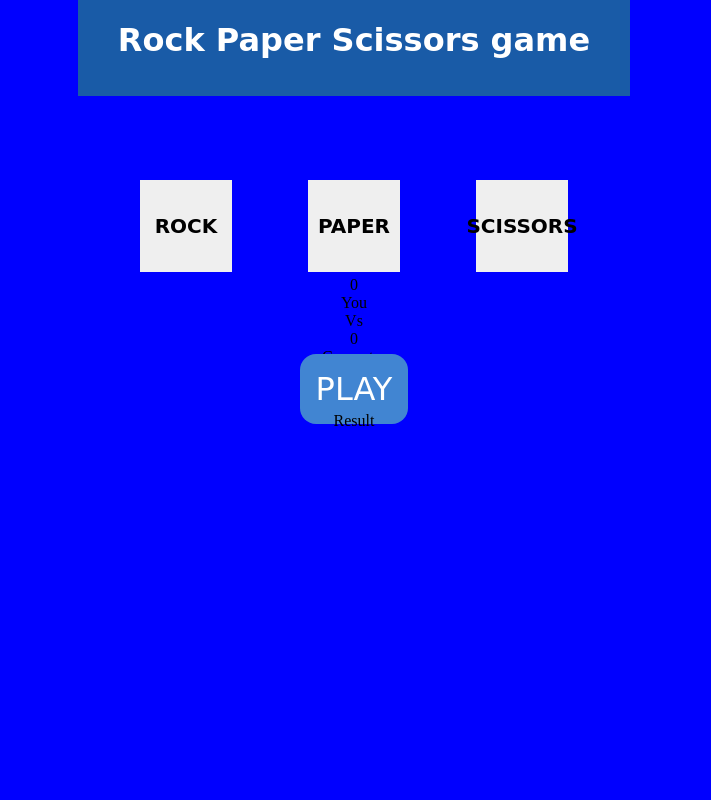
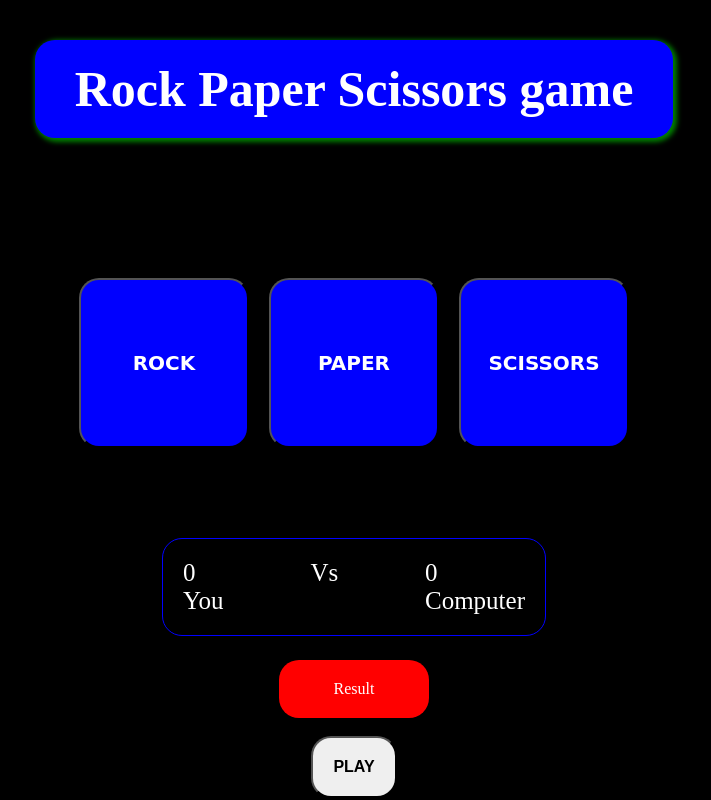
Before and after one commit to ayushkumaroj/RPS-Game, a plain HTML site: page index.html in a window 1280 px wide. Shown: the whole page, without its empty margins (286-997 px from the left). Drawn offline with Linux system fonts and the light colour scheme.

Commit message:
Update style.css

```diff
--- a/style.css
+++ b/style.css
@@ -1,75 +1,116 @@
-* {
+*{
+    padding: 0;
     margin: 0;
-    padding: 0;
-    text-align: center;
     box-sizing: border-box;
-}
-body{
-    background:blue;
-}
-h1 {
-    background-color: #195ba7;
-    display: inline-block;
-    padding: 0px 40px;
-    color: #fff;
-    height: 6rem;
-    font-family: cursive;
-    line-height: 5rem;
+    color: white;
 }
 
-.choice {
-    height: 100px;
-    width: 100px;
-    margin: 0px 10px;
+body{
+    background: #000;
+    width: 100%;
+    height: 100vh;
+    display: flex;
+    flex-direction: column;
+}
+h1{
+    display: inline-block;
+    margin:0 auto;
+    font-size: 50px;
+    margin-top: 40px;
+    background: blue;
+    padding: 20px 40px;
+    border-radius: 20px;
+    /* border-bottom: 1px solid ;
+     */
+     box-shadow: 2px 2px 5px 2px green;
+}
+.choices{
+    width: 80%;
+    height: 80vh;
+    margin: 0px auto;
     display: flex;
     justify-content: center;
     align-items: center;
+    gap:20px;
+    margin-bottom: 40px;
+}
+.choice{
+    width: 170px;
+    height: 170px;
+    border-radius: 20px;
+    background:blue;
+    transition: background ease-in-out 0.3s ;
+
+}
+.choice h2{
+    font-family: cursive;
+    font-size: 20px;
+}
+.choice:hover{
+    background: green;
 }
 
-img {
-    height: 130px;
-    width: 130px;
-    object-fit: cover;
+.scoreBoard{
+    border: 1px solid blue;
     border-radius: 20px;
+    display: flex;
+    position: relative;
+    top: -100px;
+    margin: 10px auto;
+    width: 30%;
+    padding: 20px;
+    height: 100px;
+    justify-content: space-between;
+
+    font-size: 25px;
 }
-
-.choices {
+.msgCotainer{
+    /* background: red; */
+    padding: 20px;
+    width: 20%;
+    margin: 0px auto;
+    height: 60px;
     display: flex;
     justify-content: center;
     align-items: center;
-    gap: 3rem;
-    /* background: #000; */
-    margin-top: 5rem;
+    position: relative;
+    top: -30px;
+}
+.msgCotainer button{
+    padding: 20px;
+    border-radius: 20px;
+    position: absolute;
+    top: 20px;
+    font-size: 16px;
+    font-weight: bolder;
+    transition: background ease-in-out 0.2s;
+}
+.msgCotainer button:hover{
+    background: blue;
+    border: 2px solid black;
 }
 
-.score-board {
+.msgCotainer button p{
+    color:black;
+    position: relative;
+    /* top: -20px; */
+}
+.smsc{
+    width: 100%;
     display: flex;
     justify-content: center;
     align-items: center;
-    font-size: 2rem;
-    margin-top: 3rem;
-    gap: 5rem;
+    position: relative;
 }
+#sms{
+   display: inline-block;
 
-#user-score,
-#comp-score {
-    font-size: 4rem;
-    color: white;
+   margin: auto;
+    width: 150px;
+    text-align: center;
+    padding: 20px;
+    position: absolute;
+    top: -140px;
+    border-radius: 20px;
+    background: red;
 }
-
-.msg-container {
-    margin-top: 5rem;
-}
-
-#msg {
-    background-color: #4185d2;
-    color: #fff;
-    font-size: 2rem;
-    display: inline;
-    padding: 1rem;
-    border-radius: 1rem;
-}
-button{
-    border: 4px solid blue;
-    font-family: cursive;
-}
```
